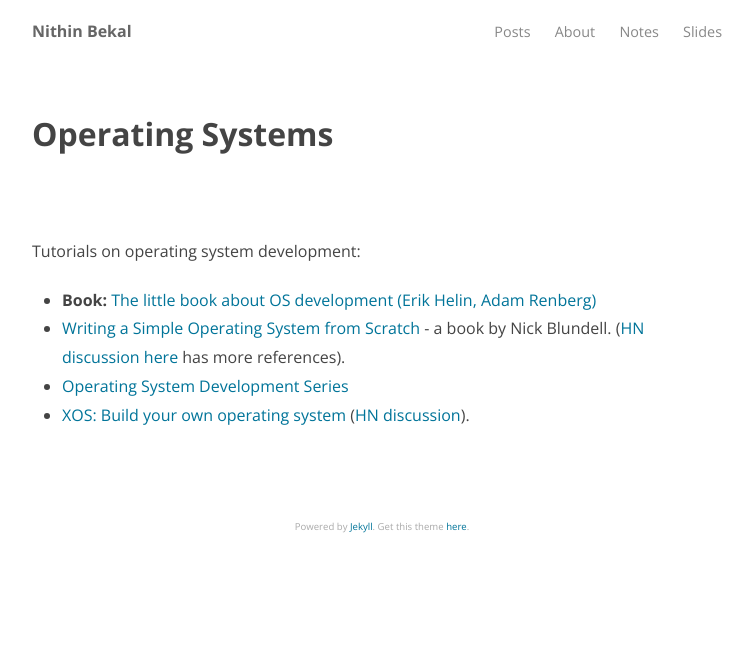
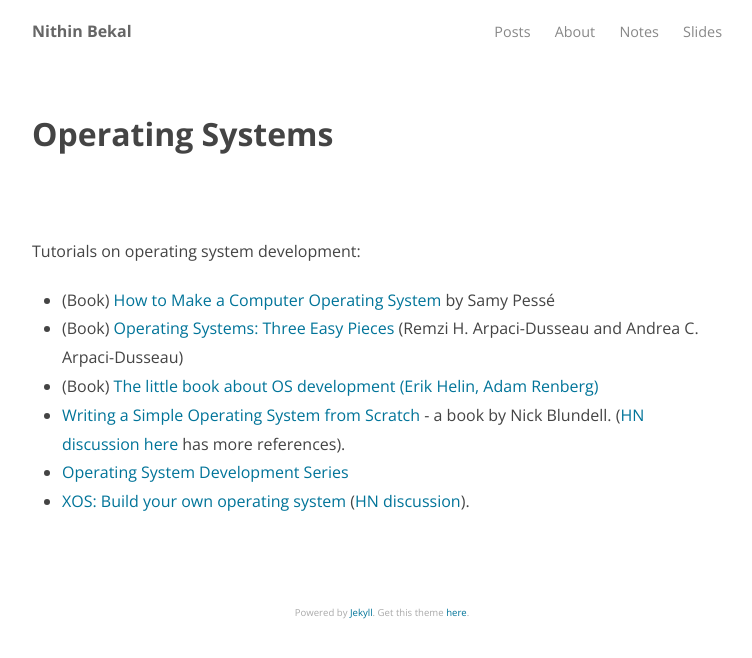
Before and after one commit to nithinbekal/nithinbekal.github.io, a Jekyll site: the page built from notes/os.md, in a window 1280 px wide. Shown: the top 658 px of the page, without its empty margins (258-1010 px from the left). Built offline with Jekyll 4.4.1, drawn with Linux system fonts in a browser that asks for light colours.

Commit message:
Bookmarks: OS

```diff
--- a/notes/os.md
+++ b/notes/os.md
@@ -6,7 +6,13 @@ date:  2014-11-03 22:33:46
 
 Tutorials on operating system development:
 
-- **Book:**
+- (Book)
+  [How to Make a Computer Operating System](https://samypesse.gitbooks.io/how-to-create-an-operating-system/content/)
+  by Samy Pessé
+- (Book)
+  [Operating Systems: Three Easy Pieces](http://pages.cs.wisc.edu/~remzi/OSTEP/)
+  (Remzi H. Arpaci-Dusseau and Andrea C. Arpaci-Dusseau)
+- (Book)
   [The little book about OS development (Erik Helin, Adam Renberg)](http://littleosbook.github.io)
 - [Writing a Simple Operating System from Scratch](http://www.cs.bham.ac.uk/~exr/lectures/opsys/10_11/lectures/os-dev.pdf) -
   a book by Nick Blundell.
```
